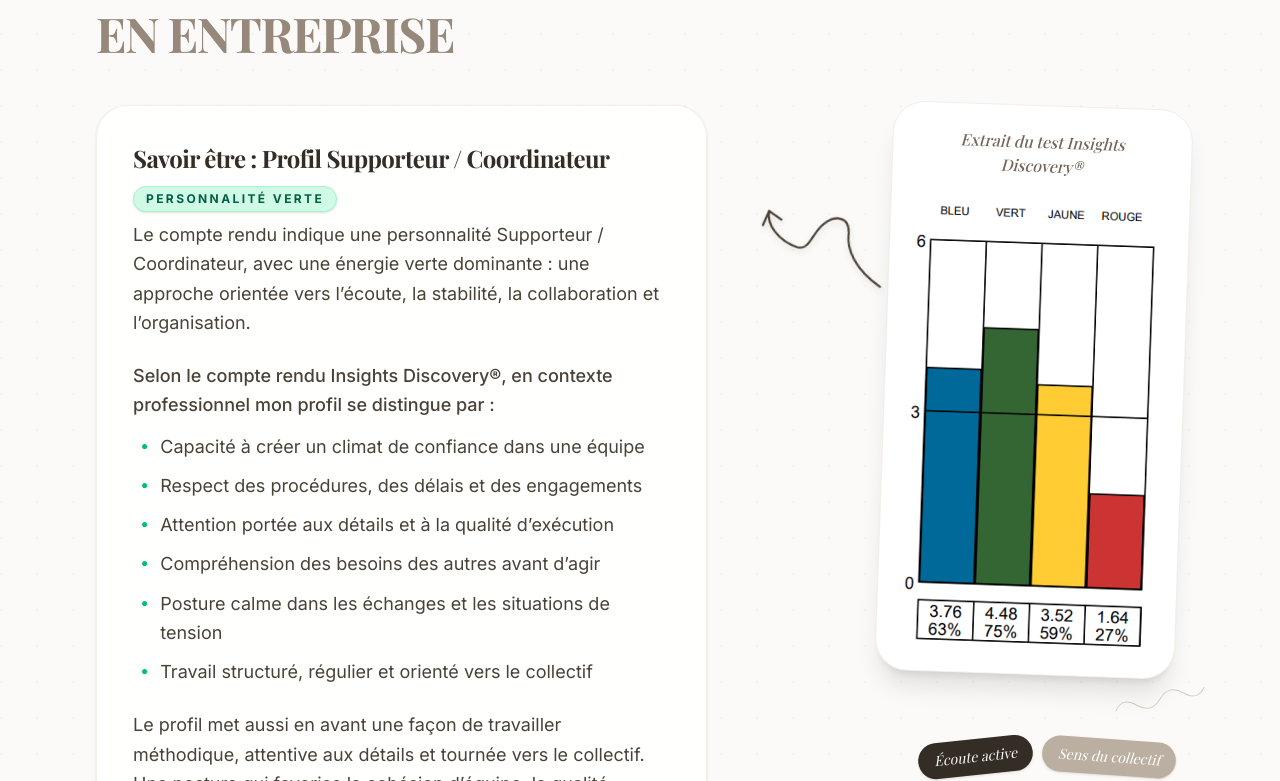
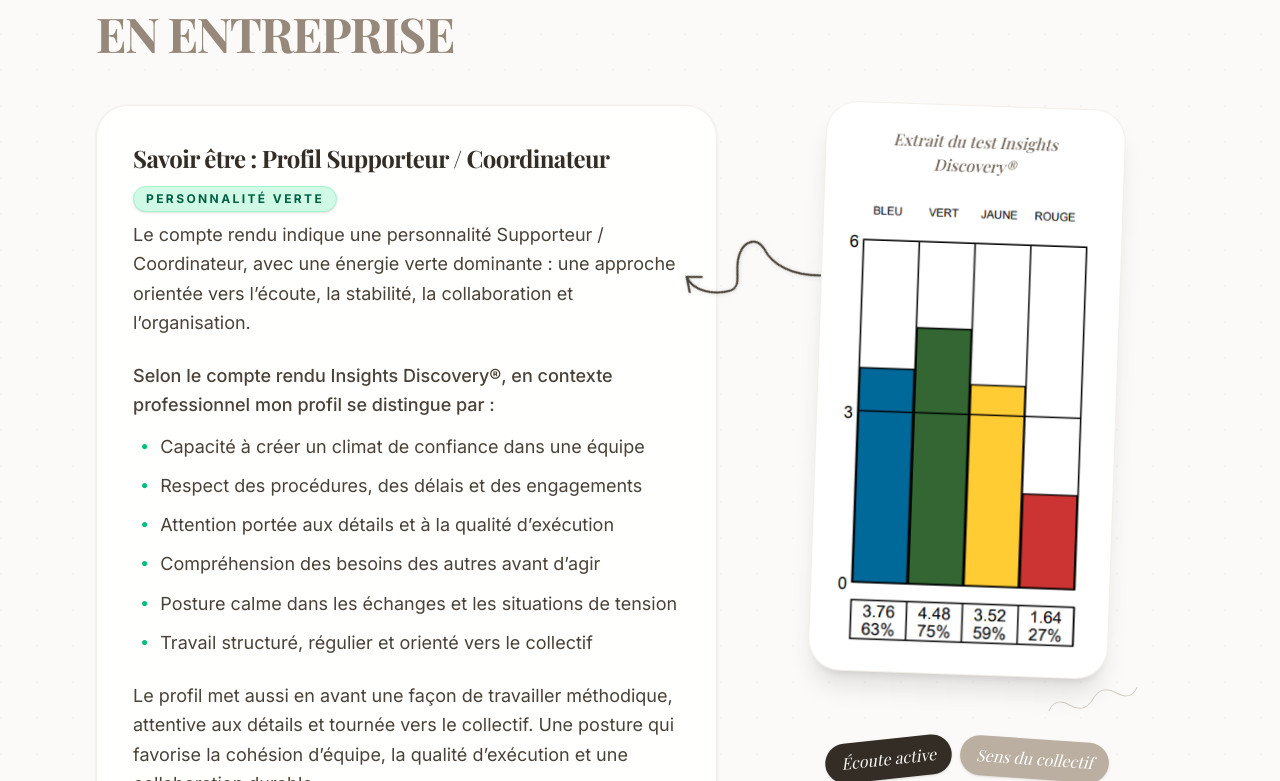
Before and after one commit to sixtinerocha/portfolio, a React (Vite) app: page /about in a window 1280 px wide. Shown: the part 1119-1900 px from the top of the page. Built offline with nearby package versions, Linux system fonts and the light colour scheme; a web font is replaced by a local one.

Commit message:
Refine About layout: decrease column gap, fix arrow rotation, enlarge soft skills

```diff
--- a/src/pages/About.tsx
+++ b/src/pages/About.tsx
@@ -95,7 +95,7 @@ export function About() {
             </h2>
           </AnimatedSection>
 
-          <div className="grid grid-cols-1 lg:grid-cols-12 gap-10 lg:gap-14 items-start">
+          <div className="grid grid-cols-1 lg:grid-cols-12 gap-8 lg:gap-8 items-start">
             <div className="lg:col-span-7 space-y-8 relative z-10">
               <AnimatedSection
                 delay={0.2}
@@ -152,10 +152,10 @@ export function About() {
               </AnimatedSection>
             </div>
 
-            <div className="lg:col-span-5 relative mt-4 lg:mt-0 flex flex-col items-center lg:items-end">
-              <AnimatedSection delay={0.4} direction="up" className="relative w-full max-w-[280px] sm:max-w-[300px] mx-auto lg:mx-0 lg:ml-auto">
+            <div className="lg:col-span-5 relative mt-4 lg:mt-0 flex flex-col items-center">
+              <AnimatedSection delay={0.4} direction="up" className="relative w-full max-w-[280px] sm:max-w-[300px] mx-auto lg:mx-0">
                 {/* Arrow pointing FROM graph TO text */}
-                <HandDrawnArrow className="hidden lg:block absolute -left-32 top-[15%] w-32 h-32 text-stone-800 scale-x-[-1] -rotate-[10deg] z-10 drop-shadow-md" />
+                <HandDrawnArrow className="hidden lg:block absolute -left-32 top-[20%] w-32 h-32 text-stone-800 scale-x-[-1] -rotate-[45deg] z-10 drop-shadow-sm" />
 
                 <div className="relative bg-white p-5 sm:p-6 rounded-[2rem] shadow-xl border border-stone-200/60 z-10 transform lg:rotate-2 hover:rotate-0 transition-transform duration-500">
                   <p className="mb-5 text-center font-serif italic text-base text-stone-600 font-medium">
@@ -171,8 +171,8 @@ export function About() {
                 <Scribble className="-bottom-10 -right-6 w-24 h-8 text-stone-400/60 -rotate-[15deg] hidden sm:block z-0" />
               </AnimatedSection>
 
-              <AnimatedSection delay={0.5} direction="up" className="mt-12 lg:mt-16 w-full max-w-[340px] mx-auto lg:mx-0 lg:ml-auto">
-                <div className="flex flex-wrap items-center justify-center lg:justify-end gap-y-2 gap-x-1 sm:gap-y-3 sm:gap-x-2 pr-2">
+              <AnimatedSection delay={0.5} direction="up" className="mt-12 lg:mt-16 w-full max-w-[340px] mx-auto lg:mx-0">
+                <div className="flex flex-wrap items-center justify-center gap-y-2 gap-x-1 sm:gap-y-3 sm:gap-x-2">
                   {[
                     "Écoute active", "Sens du collectif", "Organisation", "Patience",
                     "Empathie", "Rigueur", "Discrétion", "Persévérance",
@@ -193,7 +193,7 @@ export function About() {
                         whileInView={{ opacity: 1, rotate }}
                         viewport={{ once: true }}
                         key={i}
-                        className={`px-4 py-2 rounded-full shadow-sm font-serif italic text-xs sm:text-sm cursor-default relative inline-block ${styleClass}`}
+                        className={`px-4 py-2 rounded-full shadow-sm font-serif italic text-sm sm:text-base cursor-default relative inline-block ${styleClass}`}
                       >
                         {skill}
                       </motion.span>
```
